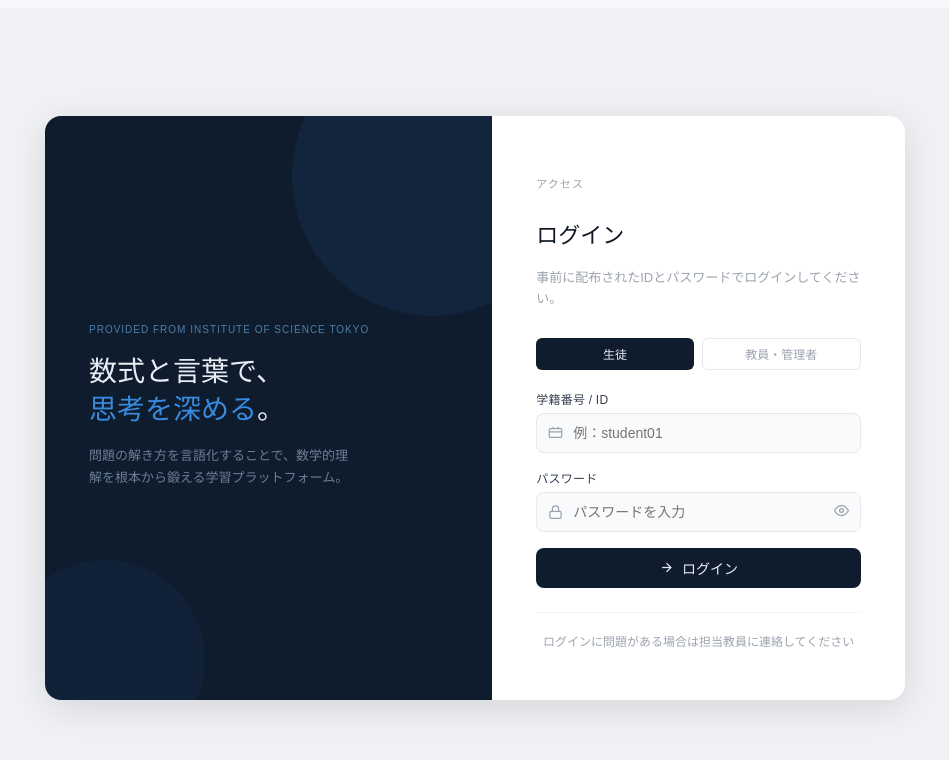
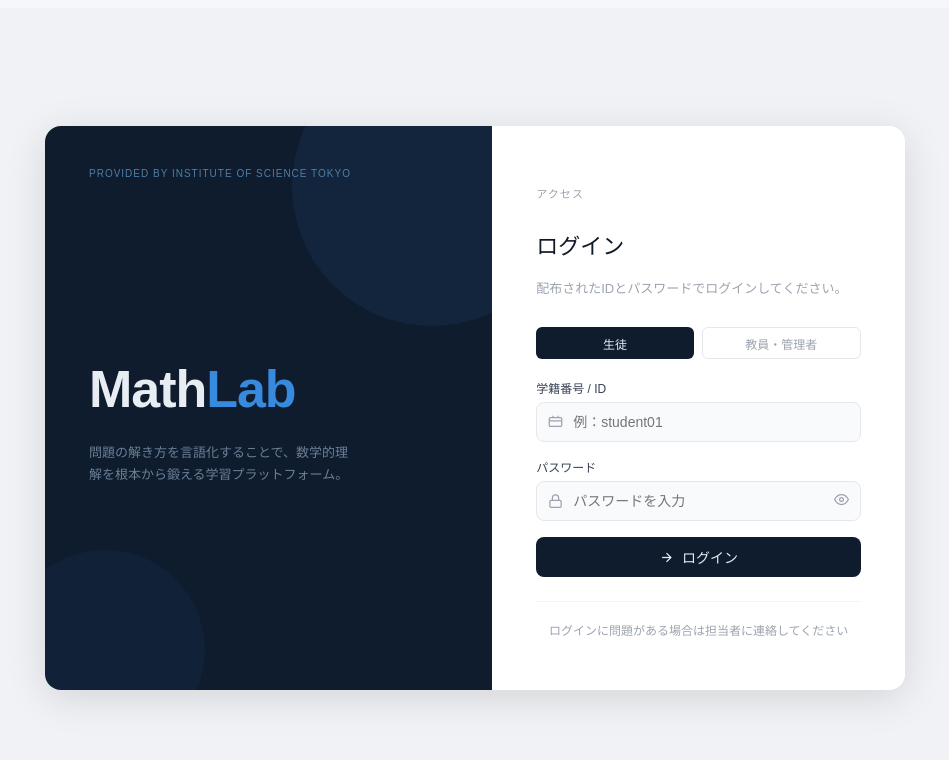
Before and after one commit to JuN-front/math-learning-app, a Next.js app: page /login in a window 1280 px wide. Shown: the top 760 px of the page, without its empty margins (165-1114 px from the left). Built offline with nearby package versions, Linux system fonts and the light colour scheme.

Commit message:
improved the UI of login page

```diff
--- a/app/login/page.tsx
+++ b/app/login/page.tsx
@@ -32,8 +32,8 @@
     }
   };
 
-  return (
-    <div style={{
+  const s = {
+    page: {
       minHeight: '100vh',
       display: 'flex',
       alignItems: 'center',
@@ -41,39 +41,56 @@
       background: '#f0f2f5',
       padding: '24px',
       fontFamily: '"Hiragino Kaku Gothic ProN","Hiragino Sans","Noto Sans JP",Meiryo,sans-serif',
-    }}>
-      <div style={{
+    } as React.CSSProperties,
+    shell: {
       display: 'flex',
       width: '100%',
       maxWidth: '860px',
-        minHeight: '520px',
+      minHeight: '540px',
       borderRadius: '16px',
       overflow: 'hidden',
       boxShadow: '0 8px 40px rgba(0,0,0,0.12)',
-      }}>
-        {/* Left panel */}
-        <div style={{
+    } as React.CSSProperties,
+    left: {
       width: '52%',
       background: '#0f1c2e',
+      padding: '32px 44px 48px',
+      display: 'flex',
+      flexDirection: 'column' as const,
+      position: 'relative' as const,
+      overflow: 'hidden',
+    } as React.CSSProperties,
+    right: {
+      width: '48%',
       padding: '48px 44px',
       display: 'flex',
-          flexDirection: 'column',
+      flexDirection: 'column' as const,
       justifyContent: 'center',
-          position: 'relative',
-          overflow: 'hidden',
-        }}>
+      background: '#ffffff',
+    } as React.CSSProperties,
+  };
+
+  return (
+    <div style={s.page}>
+      <div style={s.shell}>
+        {/* Left panel */}
+        <div style={s.left}>
           {/* decorative circles */}
           <div style={{ position: 'absolute', top: -80, right: -80, width: 280, height: 280, borderRadius: '50%', background: 'rgba(55,138,221,0.08)' }} />
           <div style={{ position: 'absolute', bottom: -60, left: -40, width: 200, height: 200, borderRadius: '50%', background: 'rgba(55,138,221,0.05)' }} />
 
-          <div style={{ position: 'relative', zIndex: 1 }}>
-            <p style={{ fontSize: 10, fontWeight: 500, letterSpacing: '0.1em', textTransform: 'uppercase', color: '#4d7fa8', marginBottom: 18 }}>
-              Provided from Institute of Science Tokyo
+          {/* Top: Provided by */}
+          <div style={{ position: 'relative', zIndex: 1, marginBottom: 32 }}>
+            <p style={{ fontSize: 10, fontWeight: 500, letterSpacing: '0.1em', textTransform: 'uppercase', color: '#4d7fa8' }}>
+              Provided by Institute of Science Tokyo
             </p>
-            <h1 style={{ fontSize: 28, fontWeight: 500, color: '#e8edf4', lineHeight: 1.35, marginBottom: 16 }}>
-              数式と言葉で、<br />
-              <span style={{ color: '#378ADD' }}>思考を深める</span>。
-            </h1>
+          </div>
+
+          {/* Middle: App name */}
+          <div style={{ position: 'relative', zIndex: 1, flex: 1, display: 'flex', flexDirection: 'column', justifyContent: 'center' }}>
+            <div style={{ fontSize: 52, fontWeight: 600, color: '#e8edf4', letterSpacing: '-0.02em', lineHeight: 1, marginBottom: 14 }}>
+              Math<span style={{ color: '#378ADD' }}>Lab</span>
+            </div>
             <p style={{ fontSize: 13, color: '#6b7f96', lineHeight: 1.7, maxWidth: 260 }}>
               問題の解き方を言語化することで、数学的理解を根本から鍛える学習プラットフォーム。
             </p>
@@ -81,14 +98,7 @@
         </div>
 
         {/* Right panel */}
-        <div style={{
-          width: '48%',
-          padding: '48px 44px',
-          display: 'flex',
-          flexDirection: 'column',
-          justifyContent: 'center',
-          background: '#ffffff',
-        }}>
+        <div style={s.right}>
           <p style={{ fontSize: 11, fontWeight: 500, letterSpacing: '0.1em', textTransform: 'uppercase', color: '#9ca3af', marginBottom: 8 }}>
             アクセス
           </p>
@@ -96,19 +106,19 @@
             ログイン
           </h2>
           <p style={{ fontSize: 13, color: '#9ca3af', marginBottom: 28, lineHeight: 1.6 }}>
-            事前に配布されたIDとパスワードでログインしてください。
+            配布されたIDとパスワードでログインしてください。
           </p>
 
           {/* Role toggle */}
           <div style={{ display: 'flex', gap: 8, marginBottom: 20 }}>
-            {(['user', 'admin'] as const).map((r) => (
+            {(['user', 'admin'] as const).map(r => (
               <button
                 key={r}
                 type="button"
                 onClick={() => setRole(r)}
                 style={{
                   flex: 1, height: 32, borderRadius: 6, cursor: 'pointer',
-                  fontSize: 12, fontWeight: 500, transition: 'all 0.15s',
+                  fontSize: 12, fontWeight: 500,
                   border: role === r ? 'none' : '0.5px solid #e5e7eb',
                   background: role === r ? '#0f1c2e' : 'transparent',
                   color: role === r ? '#e8edf4' : '#9ca3af',
@@ -121,9 +131,9 @@
           </div>
 
           <form onSubmit={handleSubmit}>
-            {/* ID field */}
+            {/* ID */}
             <div style={{ marginBottom: 16 }}>
-              <label style={{ display: 'block', fontSize: 12, fontWeight: 500, color: '#374151', marginBottom: 6, letterSpacing: '0.02em' }}>
+              <label style={{ display: 'block', fontSize: 12, fontWeight: 500, color: '#374151', marginBottom: 6 }}>
                 学籍番号 / ID
               </label>
               <div style={{ position: 'relative' }}>
@@ -134,22 +144,16 @@
                   onChange={e => setPersonalId(e.target.value)}
                   placeholder="例：student01"
                   required
-                  style={{
-                    width: '100%', height: 40,
-                    background: '#f9fafb', border: '0.5px solid #e5e7eb',
-                    borderRadius: 8, padding: '0 12px 0 36px',
-                    fontSize: 14, color: '#111827', outline: 'none',
-                    fontFamily: 'inherit', boxSizing: 'border-box',
-                  }}
+                  style={{ width: '100%', height: 40, background: '#f9fafb', border: '0.5px solid #e5e7eb', borderRadius: 8, padding: '0 12px 0 36px', fontSize: 14, color: '#111827', outline: 'none', fontFamily: 'inherit', boxSizing: 'border-box' }}
                   onFocus={e => e.target.style.borderColor = '#378ADD'}
                   onBlur={e => e.target.style.borderColor = '#e5e7eb'}
                 />
               </div>
             </div>
 
-            {/* Password field */}
+            {/* Password */}
             <div style={{ marginBottom: 16 }}>
-              <label style={{ display: 'block', fontSize: 12, fontWeight: 500, color: '#374151', marginBottom: 6, letterSpacing: '0.02em' }}>
+              <label style={{ display: 'block', fontSize: 12, fontWeight: 500, color: '#374151', marginBottom: 6 }}>
                 パスワード
               </label>
               <div style={{ position: 'relative' }}>
@@ -160,13 +164,7 @@
                   onChange={e => setPassword(e.target.value)}
                   placeholder="パスワードを入力"
                   required
-                  style={{
-                    width: '100%', height: 40,
-                    background: '#f9fafb', border: '0.5px solid #e5e7eb',
-                    borderRadius: 8, padding: '0 40px 0 36px',
-                    fontSize: 14, color: '#111827', outline: 'none',
-                    fontFamily: 'inherit', boxSizing: 'border-box',
-                  }}
+                  style={{ width: '100%', height: 40, background: '#f9fafb', border: '0.5px solid #e5e7eb', borderRadius: 8, padding: '0 40px 0 36px', fontSize: 14, color: '#111827', outline: 'none', fontFamily: 'inherit', boxSizing: 'border-box' }}
                   onFocus={e => e.target.style.borderColor = '#378ADD'}
                   onBlur={e => e.target.style.borderColor = '#e5e7eb'}
                 />
@@ -195,14 +193,7 @@
             <button
               type="submit"
               disabled={loading}
-              style={{
-                width: '100%', height: 40,
-                background: loading ? '#6b7280' : '#0f1c2e',
-                color: '#e8edf4', border: 'none', borderRadius: 8,
-                fontSize: 14, fontWeight: 500, cursor: loading ? 'not-allowed' : 'pointer',
-                display: 'flex', alignItems: 'center', justifyContent: 'center', gap: 8,
-                marginTop: 4, fontFamily: 'inherit', transition: 'background 0.15s',
-              }}
+              style={{ width: '100%', height: 40, background: loading ? '#6b7280' : '#0f1c2e', color: '#e8edf4', border: 'none', borderRadius: 8, fontSize: 14, fontWeight: 500, cursor: loading ? 'not-allowed' : 'pointer', display: 'flex', alignItems: 'center', justifyContent: 'center', gap: 8, marginTop: 4, fontFamily: 'inherit' }}
             >
               {loading ? '確認中...' : (
                 <>
@@ -214,7 +205,7 @@
           </form>
 
           <div style={{ marginTop: 24, paddingTop: 20, borderTop: '0.5px solid #f3f4f6', fontSize: 12, color: '#9ca3af', textAlign: 'center', lineHeight: 1.6 }}>
-            ログインに問題がある場合は担当教員に連絡してください
+            ログインに問題がある場合は担当者に連絡してください
           </div>
         </div>
       </div>
```
Lines whose indentation alone changed are shown as unchanged.
